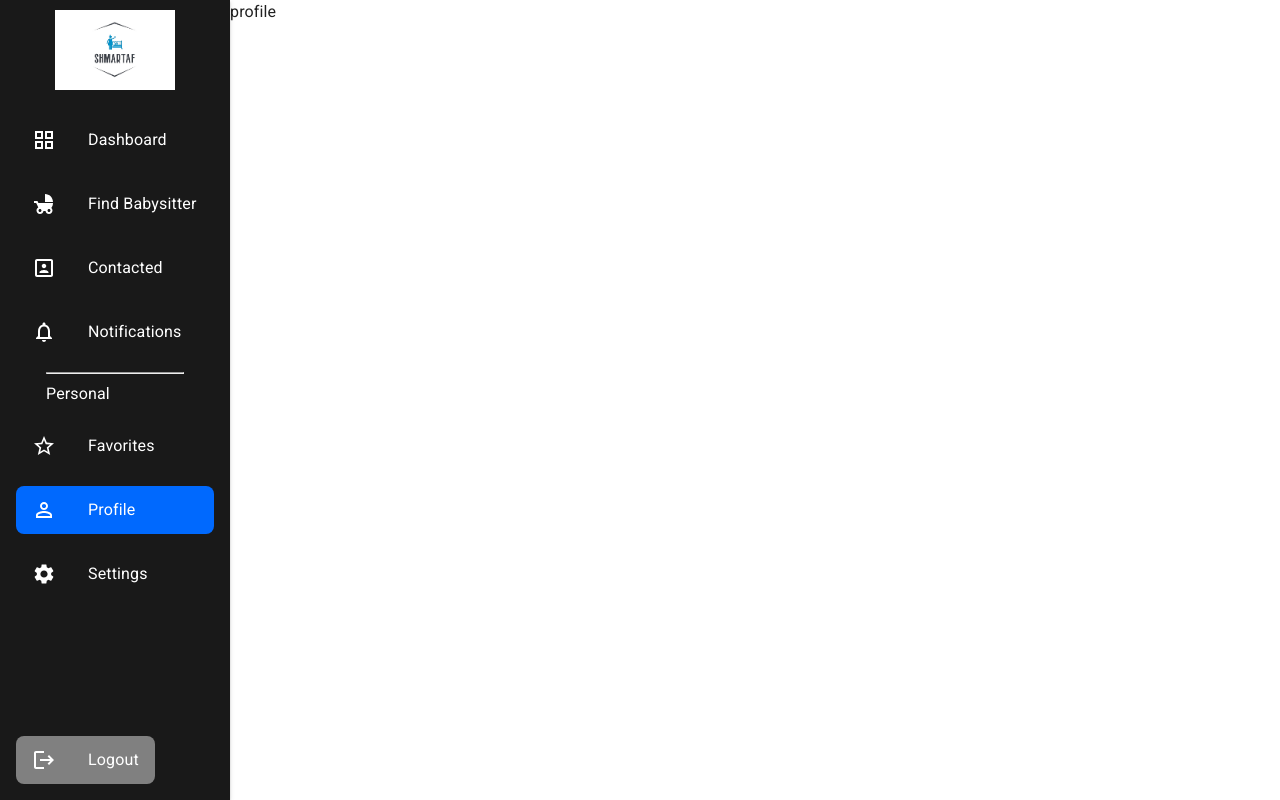
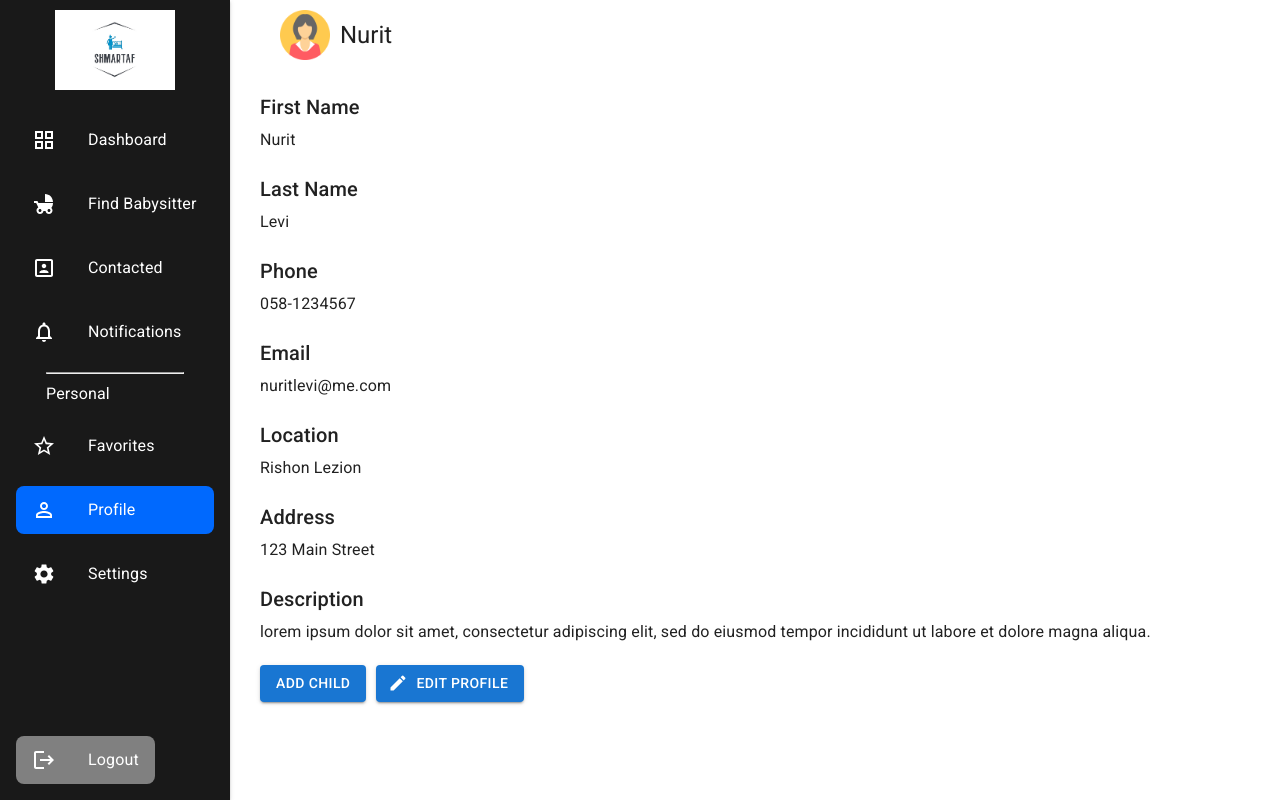
Before and after one commit to Shmartaf/Shmartaf-platform, a React (Vite) app in the folder shmartaf/: page /profile in a window 1280 px wide. Built offline with nearby package versions, Linux system fonts and the light colour scheme.

Commit message:
profile&favorite

```diff
--- a/shmartaf/src/components/BabysitterCard.jsx
+++ b/shmartaf/src/components/BabysitterCard.jsx
@@ -1,61 +1,53 @@
 import { Typography } from "@mui/material";
 import Box from "@mui/material/Box";
 import StarIcon from "@mui/icons-material/Star";
+import FavoriteIcon from "@mui/icons-material/Favorite";
+import FavoriteBorderIcon from "@mui/icons-material/FavoriteBorder";
+import { useContext } from "react";
+import { BabysitterContext } from "../context/BabysitterContext";
 
 const BabysitterCard = (props) => {
+  const { state, dispatch } = useContext(BabysitterContext);
+
+  // const handleProfile = () => {
+  //     console.log(props);
+  //     dispatch({ type: "SET_SELECTED", payload: props });
+  //   };
+
+  const toggleFavorite = () => {
+    dispatch({
+      type: "UPDATE_BABYSITTER",
+      payload: { ...props, isFavorite: !props.isFavorite },
+    });
+  };
   return (
-    <Box
-      sx={{
-        display: "flex",
-        flexDirection: "column",
-        gap: 1,
-        width: "45%",
-        height: "400px",
-        justifyContent: "start",
-        alignItems: "center",
-        padding: "10px",
-        boxShadow: 2,
-        borderRadius: 2,
-      }}
-    >
-      <img src={props.image} style={{ width: "80px", borderRadius: "50%" }} />
-      <Box
-        sx={{
-          display: "flex",
-          flexDirection: "row",
-          gap: 1,
-          alignItems: "center",
-          justifyContent: "center",
+    <Box className="babysitter-card">
+      <img src={props.image} />
+      <div
+        style={{
+          cursor: "pointer",
+          position: "absolute",
+          right: "10px",
         }}
-      >
+        onClick={toggleFavorite}>
+        {props.isFavorite ? (
+          <FavoriteIcon color="error" />
+        ) : (
+          <FavoriteBorderIcon />
+        )}
+      </div>
+      <Box className="flex_row_center">
         <StarIcon sx={{ color: "#5B5CFD" }} />
         <Typography variant="h6">{props?.rating || "4.5"}</Typography>
       </Box>
       <Typography variant="h5" fontWeight={"bold"}>
         {props.name}
       </Typography>
-      <Box
-        sx={{
-          display: "flex",
-          flexDirection: "row",
-          gap: 1,
-          alignItems: "center",
-          justifyContent: "center",
-        }}
-      ></Box>
+
       <Typography variant="h6" fontWeight={"bold"}>
         {props.location}
       </Typography>
-      <Box
-        sx={{
-          display: "flex",
-          flexDirection: "row",
-          gap: 1,
-          alignItems: "center",
-          justifyContent: "center",
-          padding: "5px 5px",
-        }}
-      >
+      <Box className="flex_row_center" p={1}>
         <Typography>{props.desc}</Typography>
       </Box>
     </Box>
--- a/shmartaf/src/components/NotificationCards.jsx
+++ b/shmartaf/src/components/NotificationCards.jsx
@@ -23,7 +23,7 @@ const NotificationCard = (props) => {
         {props.name}
       </Typography>
       <Typography variant="h6" fontWeight={"bold"}>
-        {props.location } { props.date}
+        {props.location} {props.date}
       </Typography>
       <Box
         sx={{
--- /dev/null
+++ b/shmartaf/src/context/BabysitterContext.jsx
@@ -0,0 +1,99 @@
+import React, { createContext, useReducer } from "react";
+
+//temp:
+const babysitters = [
+  {
+    name: "Odel Levi",
+    image: "https://i.pravatar.cc/300?img=1",
+    desc: "Sociable, athletic, loves animals, available frequently, patient.",
+    location: "Tel Aviv",
+    rating: "4.50",
+    isFavorite: true,
+    id: 101,
+  },
+  {
+    name: "Shai Damari",
+    image: "https://i.pravatar.cc/300?img=2",
+    desc: "lorem ipsum dolor sit amet, consectetur adipiscing elit, sed do eiusmod tempor incididunt ut labore et dolore magna aliqua.",
+    location: "Haifa",
+    rating: "4.75",
+    isFavorite: true,
+    id: 102,
+  },
+  {
+    name: "Nurit Levi",
+    image: "https://i.pravatar.cc/300?img=3",
+    rating: "3.90",
+    desc: "lorem ipsum dolor sit amet, consectetur adipiscing elit, sed do eiusmod tempor incididunt ut labore et dolore magna aliqua.",
+    isFavorite: true,
+    location: "Rishon Lezion",
+    id: 103,
+  },
+  {
+    name: "Tom Levi",
+    image: "https://i.pravatar.cc/300?img=4",
+    rating: "3.50",
+    desc: "lorem ipsum dolor sit amet, consectetur adipiscing elit, sed do eiusmod tempor incididunt ut labore et dolore magna aliqua.",
+    isFavorite: false,
+    location: "Holon",
+    id: 104,
+  },
+];
+const initialState = {
+  items: [],
+  selected: {},
+  babysitters,
+  error: null,
+  // userRole: null,
+};
+
+const babysitterReducer = (state, action) => {
+  switch (action.type) {
+    case "SET_BABYSITTERS":
+      return { ...state, babysitters: action.payload };
+
+    case "SET_SELECTED":
+      return { ...state, selected: action.payload };
+
+    case "CLEAR_SELECTED":
+      return { ...state, selected: {} };
+
+    case "ADD_BABYSITTER":
+      return { ...state, babysitters: [...state.babysitters, action.payload] };
+
+    case "UPDATE_BABYSITTER":
+      return {
+        ...state,
+        babysitters: state.babysitters.map((item) =>
+          item.id === action.payload.id ? action.payload : item
+        ),
+        selected: {},
+      };
+
+    case "REMOVE_BABYSITTER":
+      return {
+        ...state,
+        babysitters: state.babysitters.filter(
+          (item) => item._id !== action.payload
+        ),
+        selected: {},
+      };
+
+    default:
+      return state;
+  }
+};
+
+const BabysitterContext = createContext();
+
+const BabysitterProvider = ({ children }) => {
+  const [state, dispatch] = useReducer(babysitterReducer, initialState);
+
+  return (
+    <BabysitterContext.Provider value={{ state, dispatch }}>
+      {children}
+    </BabysitterContext.Provider>
+  );
+};
+
+export { BabysitterContext, BabysitterProvider };
--- a/shmartaf/src/index.css
+++ b/shmartaf/src/index.css
@@ -3,3 +3,35 @@
   padding: 0;
   box-sizing: border-box;
 }
+
+.babysitter-card {
+  display: flex;
+  flex-direction: column;
+  gap: 1rem;
+  width: 45%;
+  height: 400px;
+  justify-content: start;
+  align-items: center;
+  padding: 15px;
+  box-shadow: 2px 2px 10px rgba(0, 0, 0, 0.2);
+  border-radius: 15px;
+  position: relative;
+  background-color: #fff;
+  transition: all 0.3s ease;
+
+  &:hover {
+    box-shadow: 2px 2px 10px rgba(0, 0, 0, 0.5);
+  }
+
+  img {
+    width: 80px;
+    border-radius: 50%;
+  }
+}
+.flex_row_center {
+  display: flex;
+  flex-direction: row;
+  align-items: center;
+  justify-content: center;
+  gap: 10px;
+}
--- a/shmartaf/src/pages/Favorites.jsx
+++ b/shmartaf/src/pages/Favorites.jsx
@@ -1,38 +1,16 @@
+import { Card } from "@mui/material";
 import Box from "@mui/material/Box";
-import FavoriteCard from "../components/FavoriteCard";
+import BabysitterCard from "../components/BabysitterCard/";
+import { useContext } from "react";
+import { BabysitterContext } from "../context/BabysitterContext";
 // impport api
 
 // babysitters = api.get("/babysitters)
-const favorite = [
-  {
-    name: "",
-    image: "",
-    desc: "",
-    location: "",
-    rating: "",
-  },
-  {
-    name: "",
-    image: "",
-    desc: "",
-    location: "",
-    rating: "",
-  },
-  {
-    name: "",
-    image: "",
-    rating: "",
-    desc: "",
-  },
-  {
-    name: "",
-    image: "",
-    rating: "",
-    desc: "",
-  },
-];
 
-const favorites = () => {
+const Favorites = () => {
+  const { state, dispatch } = useContext(BabysitterContext);
+  const { babysitters } = state;
+
   return (
     <Box
       sx={{
@@ -43,12 +21,14 @@ const favorites = () => {
         padding: "20px 10px",
         justifyContent: "center",
         alignItems: "center",
-      }}
-    >
-      {favorite.map((favorite) => (
-        <FavoriteCard key={favorite.name} {...favorite} />
-      ))}
+        backgroundColor: "#F8F7F1",
+      }}>
+      {babysitters.map((babysitter) => {
+        if (babysitter.isFavorite) {
+          return <BabysitterCard key={babysitter.name} {...babysitter} />;
+        }
+      })}
     </Box>
   );
 };
-export default favorites;
+export default Favorites;
--- a/shmartaf/src/pages/Find.jsx
+++ b/shmartaf/src/pages/Find.jsx
@@ -1,40 +1,15 @@
-import { Card } from "@mui/material";
 import Box from "@mui/material/Box";
-import BabysitterCard from "../components/BabysitterCard";
+import BabysitterCard from "../components/BabysitterCard/";
+import { useContext } from "react";
+import { BabysitterContext } from "../context/BabysitterContext";
 // impport api
 
 // babysitters = api.get("/babysitters)
 
-const babysitters = [
-  {
-    name: "Odel Levi",
-    image: "https://i.pravatar.cc/300?img=1",
-    desc: "Sociable, athletic, loves animals, available frequently, patient.",
-    location: "Tel Aviv",
-    rating: "4.50",
-  },
-  {
-    name: "Shai Damari",
-    image: "https://i.pravatar.cc/300?img=2",
-    desc: "lorem ipsum dolor sit amet, consectetur adipiscing elit, sed do eiusmod tempor incididunt ut labore et dolore magna aliqua.",
-    location: "Haifa",
-    rating: "4.75",
-  },
-  {
-    name: "Nurit Levi",
-    image: "https://i.pravatar.cc/300?img=3",
-    rating: "3.90",
-    desc: "lorem ipsum dolor sit amet, consectetur adipiscing elit, sed do eiusmod tempor incididunt ut labore et dolore magna aliqua.",
-  },
-  {
-    name: "Tom Levi",
-    image: "https://i.pravatar.cc/300?img=4",
-    rating: "3.50",
-    desc: "lorem ipsum dolor sit amet, consectetur adipiscing elit, sed do eiusmod tempor incididunt ut labore et dolore magna aliqua.",
-  },
-];
+const Find = () => {
+  const { state, dispatch } = useContext(BabysitterContext);
+  const { babysitters } = state;
 
-const Find = () => {
   return (
     <Box
       sx={{
@@ -45,8 +20,8 @@ const Find = () => {
         padding: "20px 10px",
         justifyContent: "center",
         alignItems: "center",
-      }}
-    >
+        backgroundColor: "#F8F7F1",
+      }}>
       {babysitters.map((babysitter) => (
         <BabysitterCard key={babysitter.name} {...babysitter} />
       ))}
--- a/shmartaf/src/pages/Profile.jsx
+++ b/shmartaf/src/pages/Profile.jsx
@@ -1,4 +1,80 @@
+import humanImage from "../assets/human.png";
+import { Box, Button, Typography } from "@mui/material";
+import EditIcon from '@mui/icons-material/Edit';
+
+const profile = {
+  firstname: "Nurit",
+  lastname: "Levi",
+  phone: "058-1234567",
+  email: "nuritlevi@me.com",
+  location: "Rishon Lezion",
+  address: "123 Main Street",
+  description:
+    "lorem ipsum dolor sit amet, consectetur adipiscing elit, sed do eiusmod tempor incididunt ut labore et dolore magna aliqua.",
+  image: humanImage,
+  tag: "6485",
+  rating: 4.5,
+  reviews: 100,
+};
+
 const Settings = () => {
-  return <div>profile</div>;
+  return (
+    <Box
+      sx={{
+        display: "flex",
+        flexDirection: "column",
+        flexGrow: 1,
+        padding: "0px 30px",
+        gap: "5px",
+      }}>
+      <Box
+        sx={{
+          display: "flex",
+          flexDirection: "row",
+          justifyContent: "space-between",
+          alignItems: "center",
+          width: "100%",
+          padding: "10px 20px",
+        }}>
+        <div style={{ display: "flex", alignItems: "center", gap: "10px" }}>
+          <img src={profile.image} style={{ width: "50px", height: "50px" }} />
+          <Typography variant="h5">{profile.firstname}</Typography>
+        </div>
+      </Box>
+
+      <Typography variant="h6" mt={2}>
+        First Name
+      </Typography>
+      <Typography>{profile.firstname}</Typography>
+      <Typography variant="h6" mt={2}>
+        Last Name
+      </Typography>
+      <Typography>{profile.lastname}</Typography>
+      <Typography variant="h6" mt={2}>
+        Phone
+      </Typography>
+      <Typography>{profile.phone}</Typography>
+      <Typography variant="h6" mt={2}>
+        Email
+      </Typography>
+      <Typography>{profile.email}</Typography>
+      <Typography variant="h6" mt={2}>
+        Location
+      </Typography>
+      <Typography>{profile.location}</Typography>
+      <Typography variant="h6" mt={2}>
+        Address
+      </Typography>
+      <Typography>{profile.address}</Typography>
+      <Typography variant="h6" mt={2}>
+        Description
+      </Typography>
+      <Typography>{profile.description}</Typography>
+      <Box mt={2} display={"flex"} gap={"10px"}>
+        <Button variant="contained">Add Child</Button>
+        <Button variant="contained" startIcon={<EditIcon />}>Edit Profile</Button>
+      </Box>
+    </Box>
+  );
 };
 export default Settings;
```
Also changed, not shown: shmartaf/src/api/crud.js (added, +10 -0 lines), shmartaf/src/main.jsx (+4 -3 lines), 2 other files (tests, documents, lock files or other folders).
